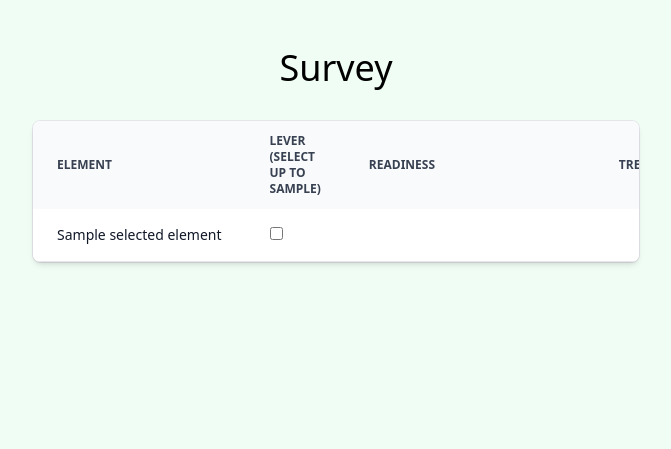
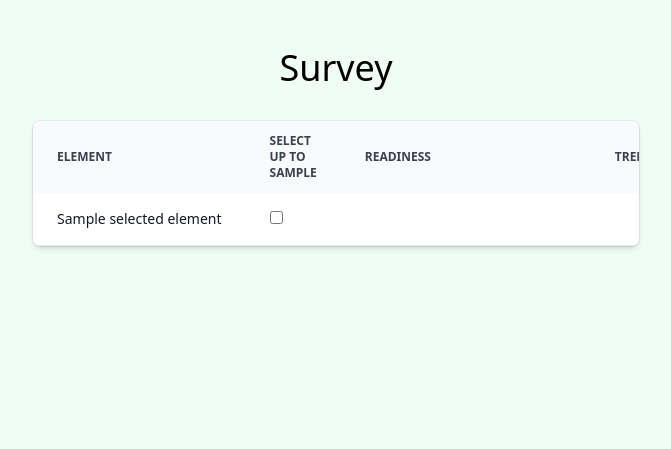
Before and after one commit to JEKLX-Innovation/sunbursts-backend, a Django app: template templates/admin/survey.html in a window 1280 px wide. Shown: the part 68-517 px from the top of the page, without its empty margins (304-975 px from the left). Run offline with Django 4.2, Linux system fonts and the light colour scheme; the template is opened without the code that fills it: most values are stand-ins (such as "Sample title", 1, 10 or a date in 2020); some libraries are stand-ins or nearby versions.

Commit message:
typo in table

```diff
--- a/templates/admin/survey.html
+++ b/templates/admin/survey.html
@@ -16,7 +16,7 @@
                   Element
               </th>
               <th scope="col" class="px-6 py-3">
-                  Lever (select up to {{ survey.user_selections_max }})
+                  Select up to {{ survey.user_selections_max }}
               </th>
               <th scope="col" class="px-6 py-3">
                   Readiness
```
